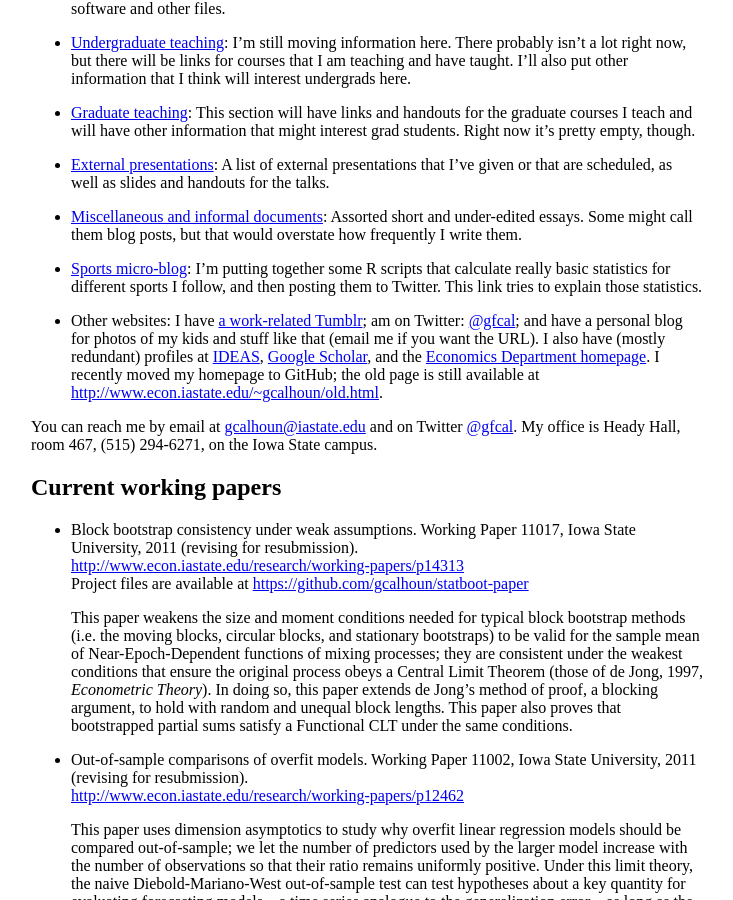
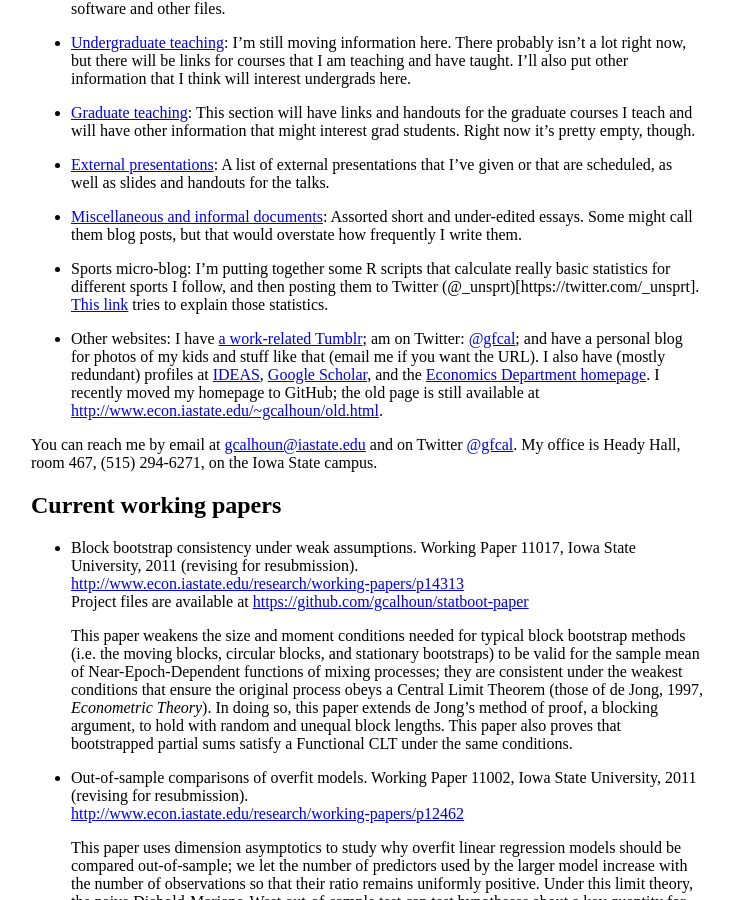
Before and after one commit to mmkuang/grayclhn.github.io, a Jekyll site: the page built from index.md, in a window 1280 px wide and 900 px high, scrolled down 308 px. Shown: the whole window, without its empty margins (273-1006 px from the left). Built offline with Jekyll 4.4.1, drawn with Linux system fonts in a browser that asks for light colours.

Commit message:
Changed reference on main page and fixed call to twitter js

```diff
--- a/index.md
+++ b/index.md
@@ -42,10 +42,11 @@ might be interested in the following items:
   short and under-edited essays. Some might call them blog posts, but
   that would overstate how frequently I write them.
 
-* [Sports micro-blog](/unsprt/): I'm putting together some R scripts
+* Sports micro-blog: I'm putting together some R scripts
   that calculate really basic statistics for different sports I
-  follow, and then posting them to Twitter. This link tries to explain
-  those statistics.
+  follow, and then posting them to Twitter
+  (@_unsprt)[https://twitter.com/_unsprt]. [This link](/unsprt/) tries
+  to explain those statistics.
 
 * Other websites: I have [a work-related
   Tumblr](http://graycalhoun.tumblr.com); am on Twitter:
```
Also changed, not shown: unsprt/index.md (+7 -7 lines).
